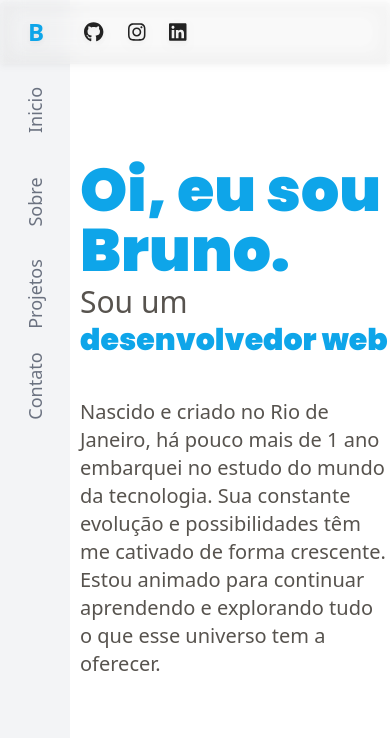
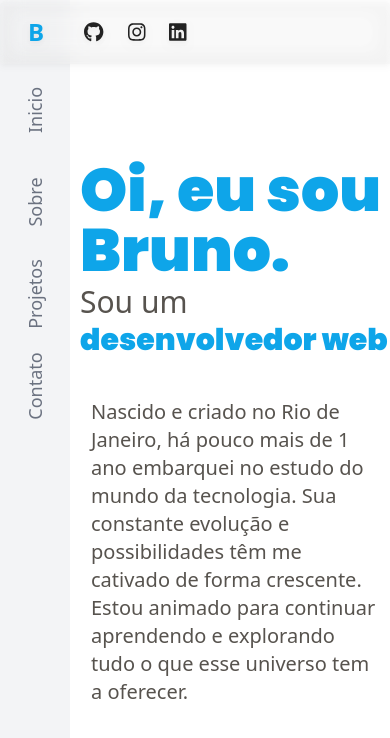
Before and after one commit to brunofollowill/portfolio, a React (Vite) app: page / in a window 390 px wide. Shown: the top 738 px of the page. Built offline with nearby package versions, Linux system fonts and the light colour scheme.

Commit message:
atualizei

```diff
--- a/src/components/pages/home/Home.jsx
+++ b/src/components/pages/home/Home.jsx
@@ -13,7 +13,7 @@ export default function Home() {
               desenvolvedor web
             </span>
           </h3>
-          <p className=" xl:w-2/3 sm:w-96 text-xl font-light mt-10 text-stone-600">
+          <p className=" xl:w-2/3 max-sm:w-72 max-sm:m-auto sm:w-96 text-xl font-light mt-10 max-sm:mt-10 text-stone-600">
             Nascido e criado no Rio de Janeiro, há pouco mais de 1 ano embarquei
             no estudo do mundo da tecnologia. Sua constante evolução e
             possibilidades têm me cativado de forma crescente. Estou animado
```
